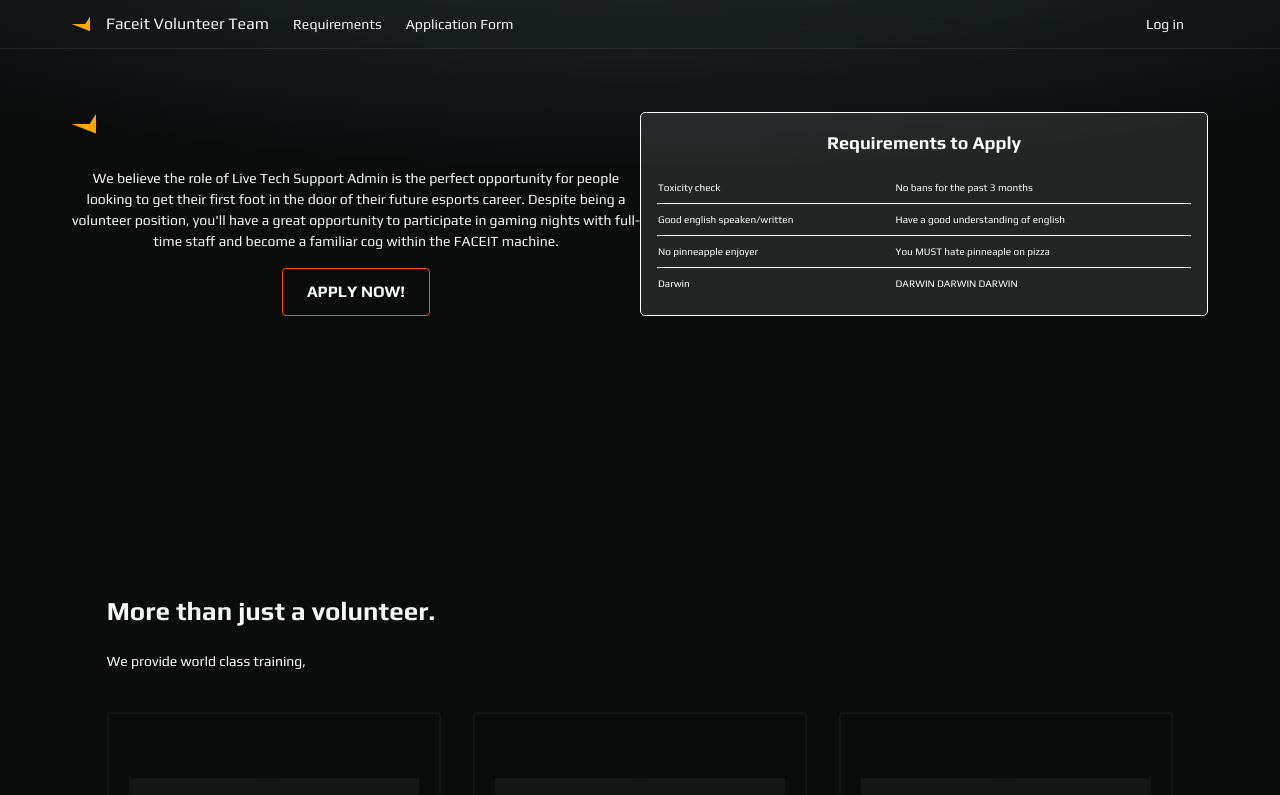
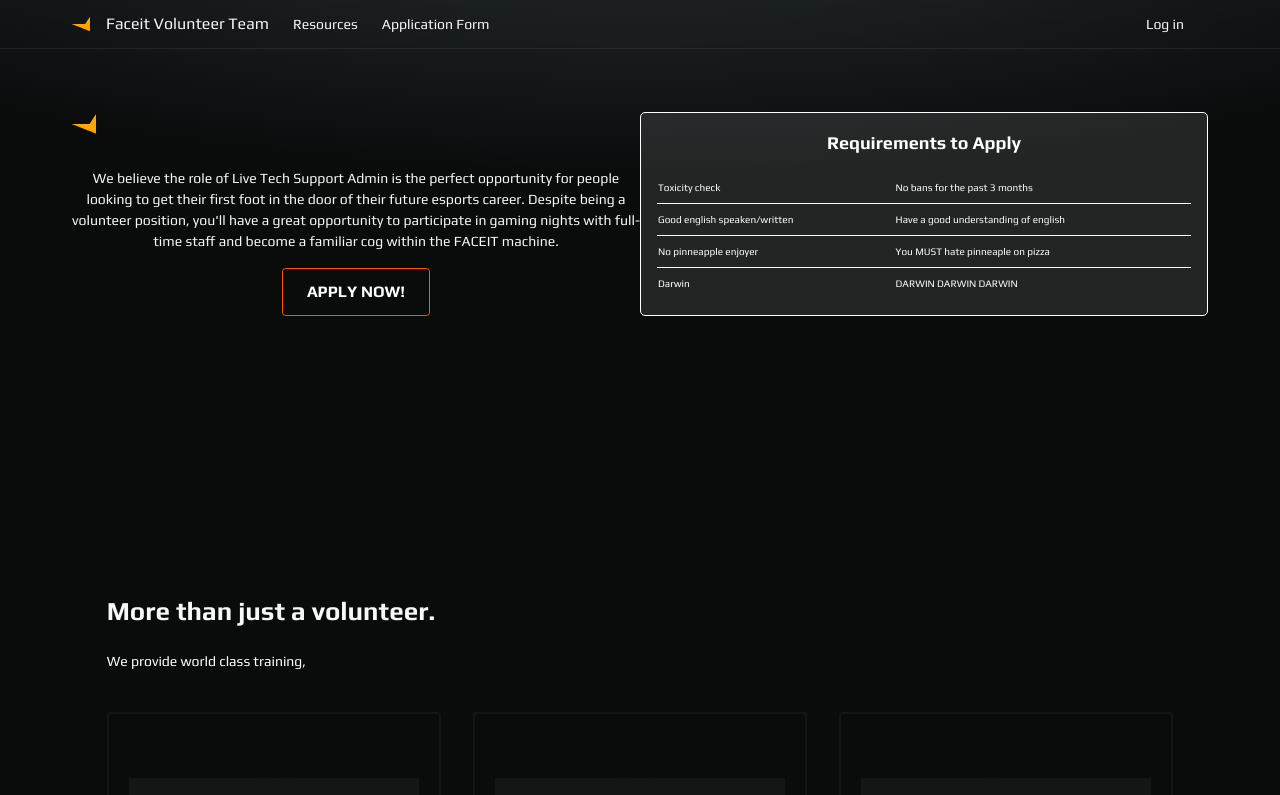
Before and after one commit to Faceit-Volunteer-Dev-Team/volunteer-web-app, a Next.js app: page / in a window 1280 px wide. Shown: the top 795 px of the page. Built offline with nearby package versions, Linux system fonts and the light colour scheme.

Commit message:
Link navbar

```diff
--- a/components/header.tsx
+++ b/components/header.tsx
@@ -57,7 +57,7 @@
               )}
             >
               <li>
-                <Link href="#">Requirements</Link>
+                <Link href="#">Resources</Link>
               </li>
               <li>
                 <Link href="form">Application Form</Link>
```
